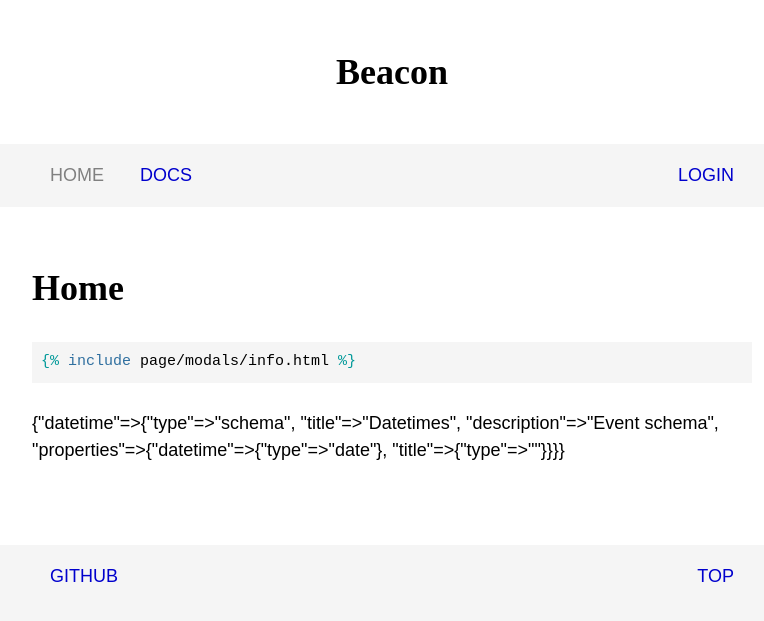
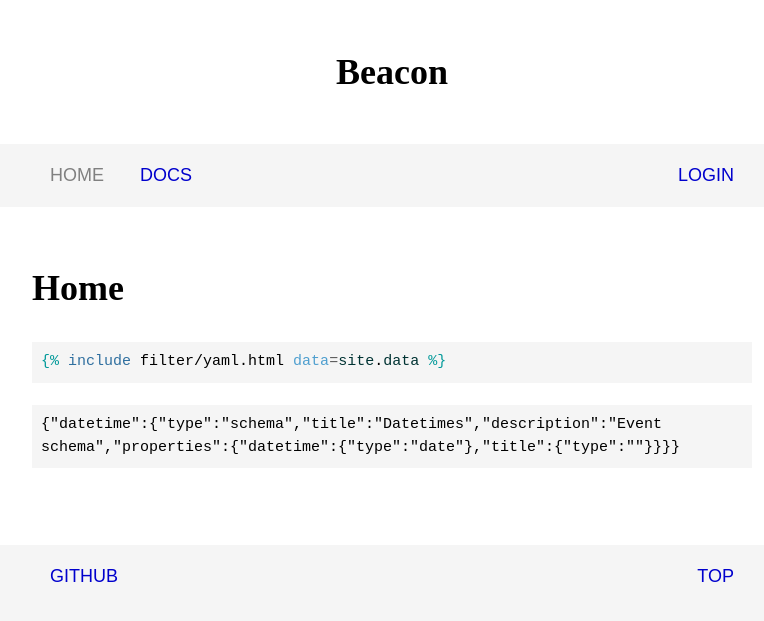
Before and after one commit to trasparente/beacon, a Jekyll site: the page built from index.md, in a window 1280 px wide. Shown: the top 621 px of the page, without its empty margins (248-1012 px from the left). Built offline with Jekyll 4.4.1, drawn with Linux system fonts in a browser that asks for light colours; our own code applies the rules of GitHub Pages for plain Markdown files.

Commit message:
Introduce yaml preview

````diff
--- /dev/null
+++ b/_includes/filter/yaml.html
@@ -0,0 +1,8 @@
+<pre class="highlight" data-yaml="true"><code class="highlight">{% if include.data %}{{ include.data | jsonify }}{% endif %}</code></pre>
+{% capture api %}
+Usable in standalone.
+
+```liquid
+{% raw %}{% include schema/preview.html data=page.svg %}{% endraw %}
+```
+{% endcapture %}
--- a/_includes/page/modals/info.html
+++ b/_includes/page/modals/info.html
@@ -18,7 +18,7 @@
   - size: `{{ repository.size }}`
 - **Version**
   - build_revision: `{{ github.build_revision | truncate: 7, "" }}`
-  - updated_at: <code class="highlighter-rouge">{% include filter/datetime.html datetime = repository.updated_at embed =true%}</code>
+  - updated_at: <code class="highlighter-rouge">{% include filter/datetime.html datetime = repository.updated_at %}</code>
   - tag_name: `{{ release.tag_name }}`
   - name: `{{ release.name }}`
   - draft: `{{ release.draft }}`
--- a/_includes/scripts/datetime.coffee
+++ b/_includes/scripts/datetime.coffee
@@ -1,4 +1,5 @@
 dateTime = (e) ->
+  $(e).css "cursor", "help"
   minute = 1000 * 60
   hour = minute * 60
   day = hour * 24
@@ -8,6 +9,7 @@ dateTime = (e) ->
   decimals = $(e).data("decimals") || 0
   diff = new Date().getTime() - new Date($(e).data("unix")*1000)
   absolute = Math.abs diff
+  # Check range
   if absolute < hour
     moment = "#{(absolute / minute).toFixed decimals} minutes"
   else if absolute < day
@@ -19,6 +21,7 @@ dateTime = (e) ->
   else if absolute < year
     moment = "#{(absolute / month).toFixed decimals} months"
   else moment = "#{(absolute / year).toFixed decimals} years"
+  # Past or Future
   if diff > 0
     out = "#{moment} ago"
   else
--- /dev/null
+++ b/_includes/scripts/yaml.coffee
@@ -0,0 +1,5 @@
+# Preview stand alone
+$("[data-yaml]").each ->
+  code = $(@).find "code"
+  code.html YAML.stringify JSON.parse(code.html()), 8, 2
+  true
--- a/_sass/beacon/_navbars.sass
+++ b/_sass/beacon/_navbars.sass
@@ -11,8 +11,7 @@ nav
         display: block
         outline: none
         padding: 1em
-      a.active
-        color: $color_muted
+      a.active,
       &.active a
         color: $color_muted
       .dropdown-menu
--- a/assets/script.coffee
+++ b/assets/script.coffee
@@ -8,6 +8,7 @@
 {% include scripts/modal_alert.coffee %}
 {% include scripts/commit.coffee %}
 {% include scripts/datetime.coffee %}
+{% include scripts/yaml.coffee %}
 
 # Init or get storage
 console.log storage.get()
--- a/index.md
+++ b/index.md
@@ -4,7 +4,7 @@
 # Home
 
 ```liquid
-{% raw %}{% include page/modals/info.html %}{% endraw %}
+{% raw %}{% include filter/yaml.html data=site.data %}{% endraw %}
 ```
 
-{{ site.data | inspect }}
+{% include filter/yaml.html data=site.data %}
````
